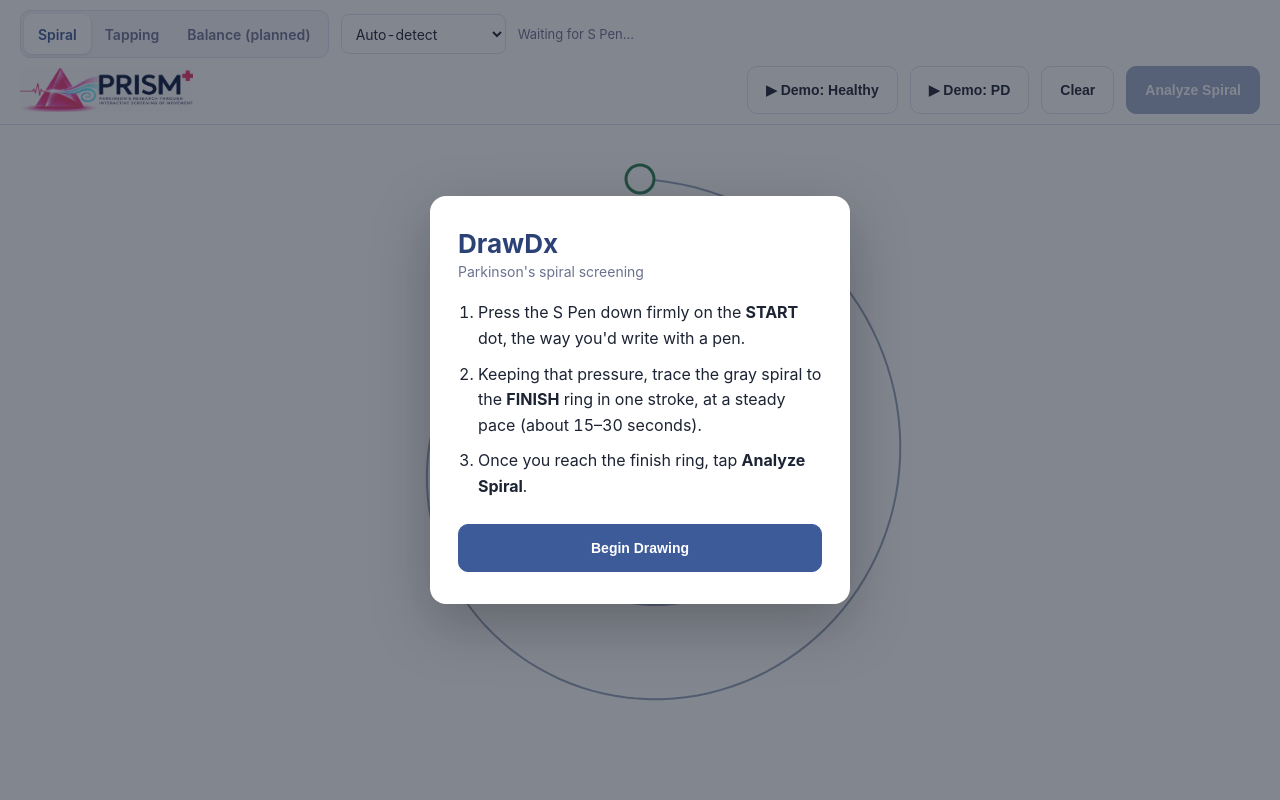
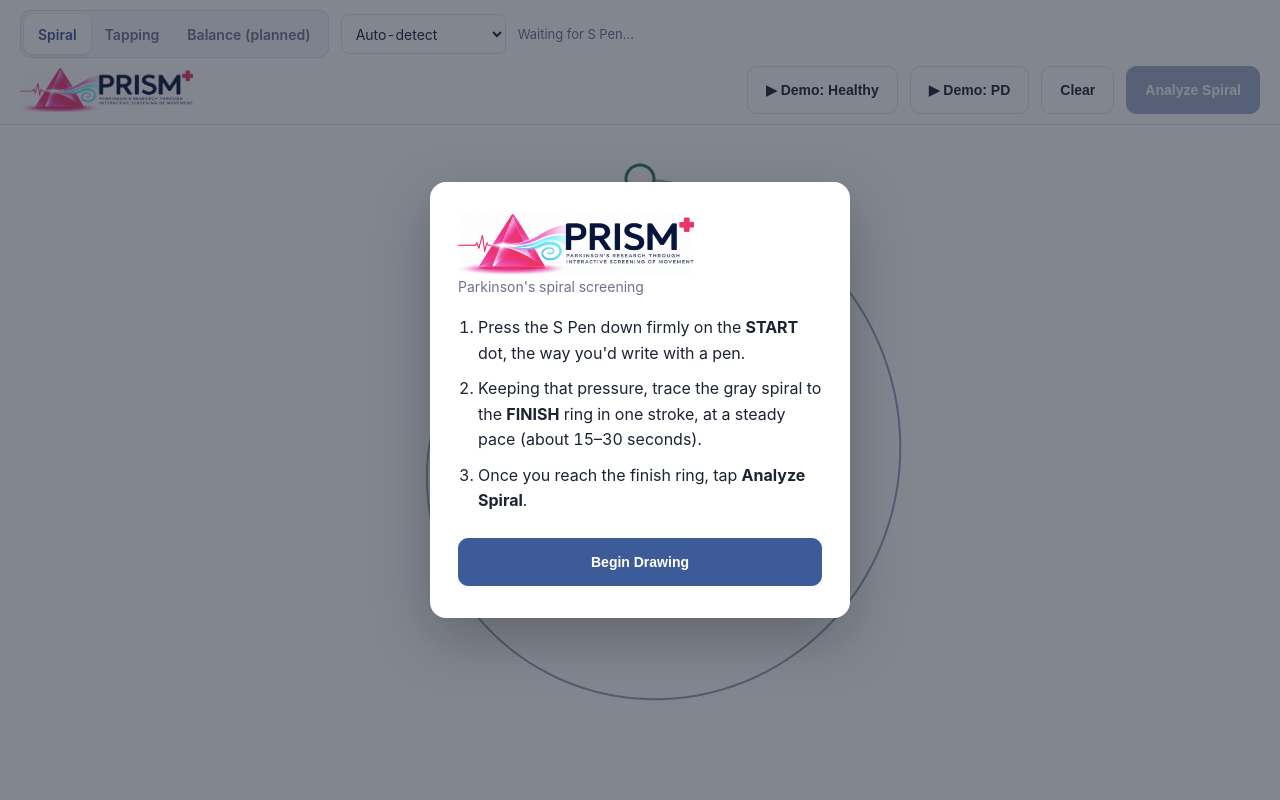
Before and after one commit to atmwanza/CtrlAltDefeatNatHacks, a Flask app: template templates/index.html in a window 1280 px wide. Run offline with Flask 3, Linux system fonts and the light colour scheme; the template is opened without the code that fills it, so the values that code supplies are empty.

Commit message:
Rename DrawDx to PRISM: logo on the start screen and README, name everywhere visible
- start screen shows the PRISM logo (same crop as the top bar) instead of the DrawDx heading
- page title, README (logo on top), docs, API title and code comments say PRISM
- kept on purpose: the Pi's hostname/user/service (drawdx-pi, drawdx-capture), saved-setting
  keys, window.drawdx* hooks, temp-file names and the firewall rule name, which already exist
  on the laptop and the Pi

Co-Authored-By: Claude Opus 5.5 <noreply@anthropic.com>

```diff
--- a/01/app.py
+++ b/01/app.py
@@ -27,7 +27,7 @@ FEATURE_TEXT = {
     'dom_freq': 'a tremor frequency in the Parkinsonian range',
 }
 
-app = FastAPI(title="DrawDx backend")
+app = FastAPI(title="PRISM backend")
 app.mount("/static", StaticFiles(directory=FRONTEND / "static"), name="static")
 
 
--- a/balance/backend/balance/balance_api.py
+++ b/balance/backend/balance/balance_api.py
@@ -1,4 +1,4 @@
-"""balance_api.py - balance study routes for the DrawDx site (data collection, not a test).
+"""balance_api.py - balance study routes for the PRISM site (data collection, not a test).
 
 The Balance tab collects our own balance data; it gives nobody a health result. The protocol
 follows the published Parkinson's balance dataset (de Oliveira et al., Front Neurosci 2022,
--- a/balance/frontend/balance.css
+++ b/balance/frontend/balance.css
@@ -1,4 +1,4 @@
-/* DrawDx balance test. Builds on the tapping panel's styles (tap-*) in static/style.css. */
+/* PRISM balance test. Builds on the tapping panel's styles (tap-*) in static/style.css. */
 
 .balance-only { display: none; }
 body.mode-balance .balance-only { display: inline-flex; }
--- a/balance/frontend/balance.js
+++ b/balance/frontend/balance.js
@@ -1,4 +1,4 @@
-// DrawDx balance study: tablet side. A PLANNED STUDY, NOT A TEST: the tab shows the study plan;
+// PRISM balance study: tablet side. A PLANNED STUDY, NOT A TEST: the tab shows the study plan;
 // the working recorder (pilot) sits in a closed drawer and only turns the camera on when opened.
 // Nobody gets a health result.
 // Protocol from the published Parkinson's balance dataset (de Oliveira et al. 2022): quiet
--- a/pi/pi_capture.py
+++ b/pi/pi_capture.py
@@ -1,5 +1,5 @@
 #!/usr/bin/env python3
-"""DrawDx finger-tapping capture service.
+"""PRISM finger-tapping capture service.
 
 Runs on the Raspberry Pi (camera module), or on the laptop as the webcam fallback, or
 with a synthetic source for testing the plumbing. It streams a live preview, records a
--- a/static/app.js
+++ b/static/app.js
@@ -1,4 +1,4 @@
-// DrawDx frontend — spiral capture, telemetry, demo presets, results rendering.
+// PRISM frontend — spiral capture, telemetry, demo presets, results rendering.
 
 const canvasContainer = document.getElementById('canvas-container');
 const canvas = document.getElementById('spiral-canvas');
--- a/static/style.css
+++ b/static/style.css
@@ -933,7 +933,7 @@ body { font-variant-numeric: tabular-nums; }
 
 /* ---------- PRISM logo: second row of the top bar, left of the spiral buttons ---------- */
 /* The PNG has white margins; these numbers crop to the logo itself (1680 x 428 px of 1903 x 729). */
-.topbar-logo {
+.topbar-logo, .overlay-logo {
   --logo-h: 44px;
   flex: 0 0 auto;
   width: calc(var(--logo-h) * 1680 / 428);
@@ -942,3 +942,7 @@ body { font-variant-numeric: tabular-nums; }
   background-size: calc(var(--logo-h) * 1903 / 428) auto;
   background-position: calc(var(--logo-h) * -80 / 428) calc(var(--logo-h) * -200 / 428);
 }
+
+/* start screen: the PRISM logo in place of the old "DrawDx" heading */
+.overlay-title { margin: 0 0 4px; line-height: 0; }
+.overlay-logo { --logo-h: 60px; display: block; }
--- a/static/tapping.js
+++ b/static/tapping.js
@@ -1,4 +1,4 @@
-// DrawDx finger-tapping prototype (MDS-UPDRS 3.4): tablet side.
+// PRISM finger-tapping prototype (MDS-UPDRS 3.4): tablet side.
 // The laptop backend drives the camera (Raspberry Pi, or the laptop webcam fallback);
 // this page only starts recordings, shows a preview and renders results. Loaded after
 // app.js, whose globals (canvasContainer, resultsPanel, mainEl, showDrawingView,
--- a/templates/index.html
+++ b/templates/index.html
@@ -3,16 +3,16 @@
 <head>
 <meta charset="UTF-8">
 <meta name="viewport" content="width=device-width, initial-scale=1.0, maximum-scale=1.0, user-scalable=no">
-<title>DrawDx — Spiral Screening</title>
+<title>PRISM — Parkinson's Screening</title>
 <!-- ?v= forces tablets to fetch new code on a normal refresh; bump it after editing static/ -->
-<link rel="stylesheet" href="/static/style.css?v=20261108l">
-<link rel="stylesheet" href="/balance/static/balance.css?v=20261108l">
+<link rel="stylesheet" href="/static/style.css?v=20261108v">
+<link rel="stylesheet" href="/balance/static/balance.css?v=20261108v">
 </head>
 <body>
 
 <div id="instructions-overlay" class="overlay">
   <div class="overlay-card">
-    <h1>DrawDx</h1>
+    <h1 class="overlay-title"><span class="overlay-logo" role="img" aria-label="PRISM: Parkinson's Research through Interactive Screening of Movement"></span></h1>
     <p class="overlay-sub">Parkinson's spiral screening</p>
     <ol class="overlay-steps">
       <li>Press the <span class="pen-name">S&nbsp;Pen</span> down firmly on the <strong>START</strong> dot, the way you'd write with a pen.</li>
@@ -135,8 +135,8 @@
   </section>
 </main>
 
-<script src="/static/app.js?v=20261108l"></script>
-<script src="/static/tapping.js?v=20261108l"></script>
-<script src="/balance/static/balance.js?v=20261108l"></script>
+<script src="/static/app.js?v=20261108v"></script>
+<script src="/static/tapping.js?v=20261108v"></script>
+<script src="/balance/static/balance.js?v=20261108v"></script>
 </body>
 </html>
```
Also changed, not shown: ADB_SETUP.md (+2 -2 lines), README.md, data/islam_2023/README.md, data/kasemsap_2025/README.md, 1 other file.
